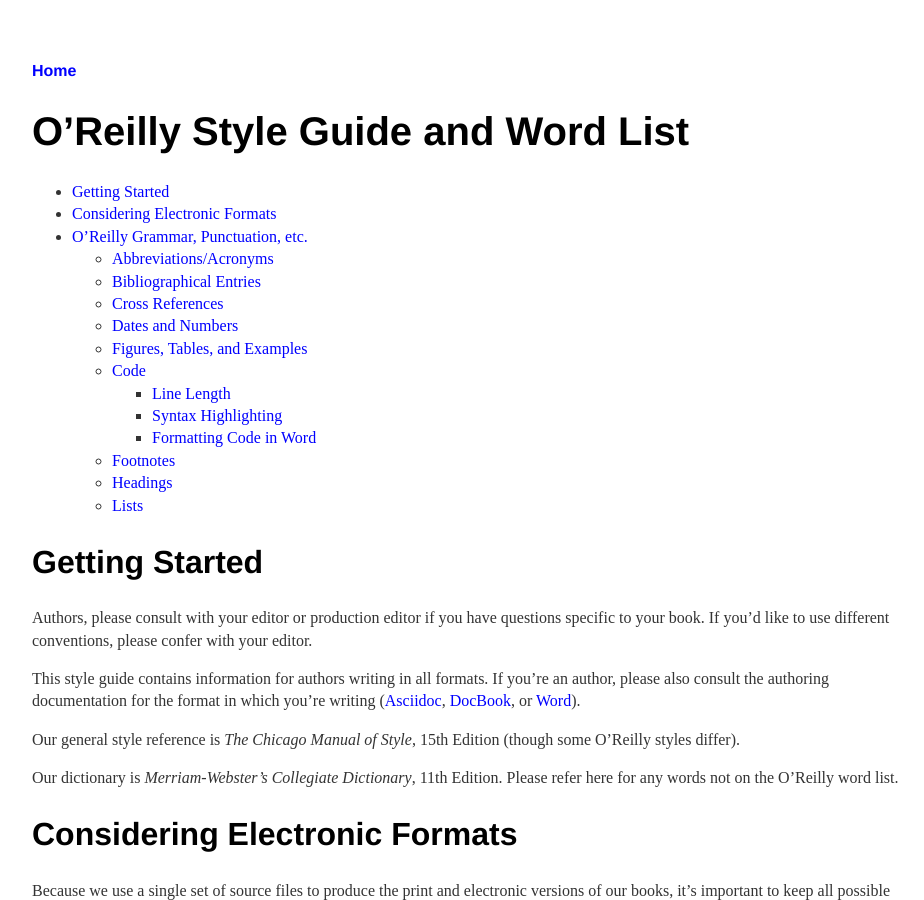
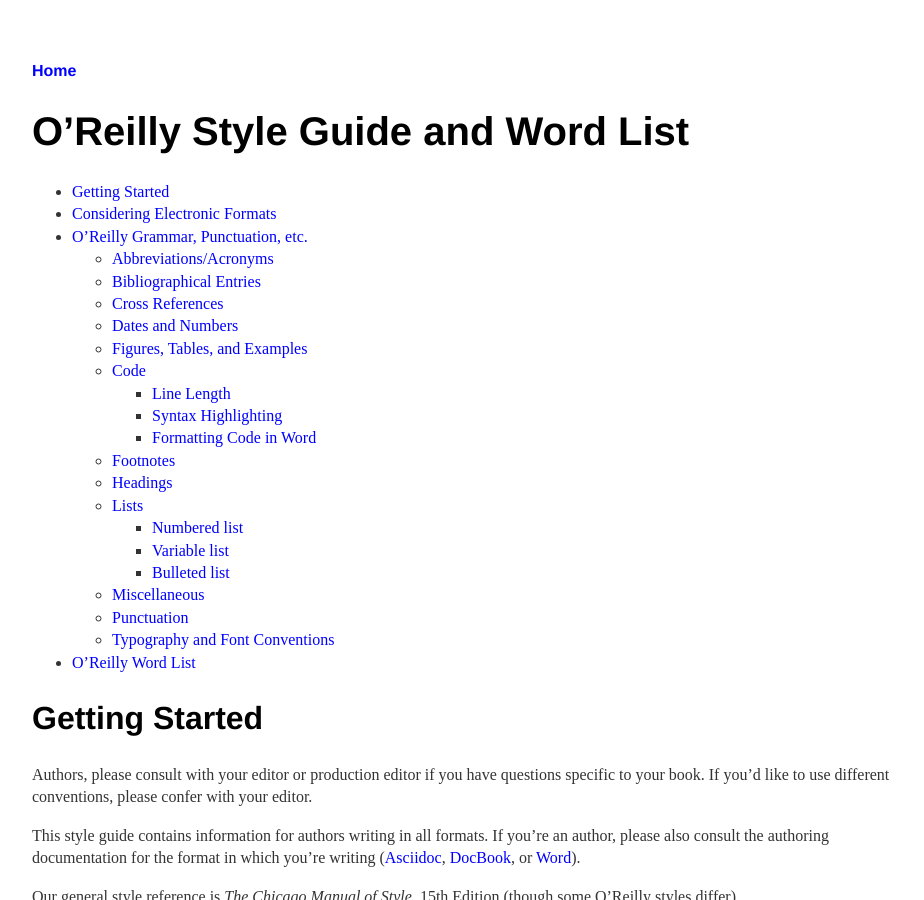
Before and after one commit to oreillymedia/production-resources, a Jekyll site: the page built from styleguide/index.md, in a window 1280 px wide and 900 px high. Shown: the whole window, without its empty margins (160-1084 px from the left). Built offline with Jekyll 4.4.1, drawn with Linux system fonts in a browser that asks for light colours.

Commit message:
working on toc

```diff
--- a/styleguide/index.md
+++ b/styleguide/index.md
@@ -20,6 +20,13 @@
   * <a href="footnotes">Footnotes</a>
   * <a href="#headings">Headings</a>
   * <a href="lists">Lists</a>
+    * <a href="#numbered_list">Numbered list</a>
+    * <a href="#variable_list">Variable list</a>
+    * <a href="#bulleted_list">Bulleted list</a>
+  * <a href="#miscellaneous">Miscellaneous</a>
+  * <a href="#punctuation">Punctuation</a>
+  * <a href="#typography_and_font_conventions">Typography and Font Conventions</a>
+* <a href="#word-list">O’Reilly Word List</a>
 
 
 <section data-type="sect2" id="getting_started">
@@ -807,7 +814,7 @@
 
 
 
-# O’Reilly Word List
+<h1 id="word-list">O’Reilly Word List</h1>
 
 _Alphabetical Word List: Default Spellings_
 
```
